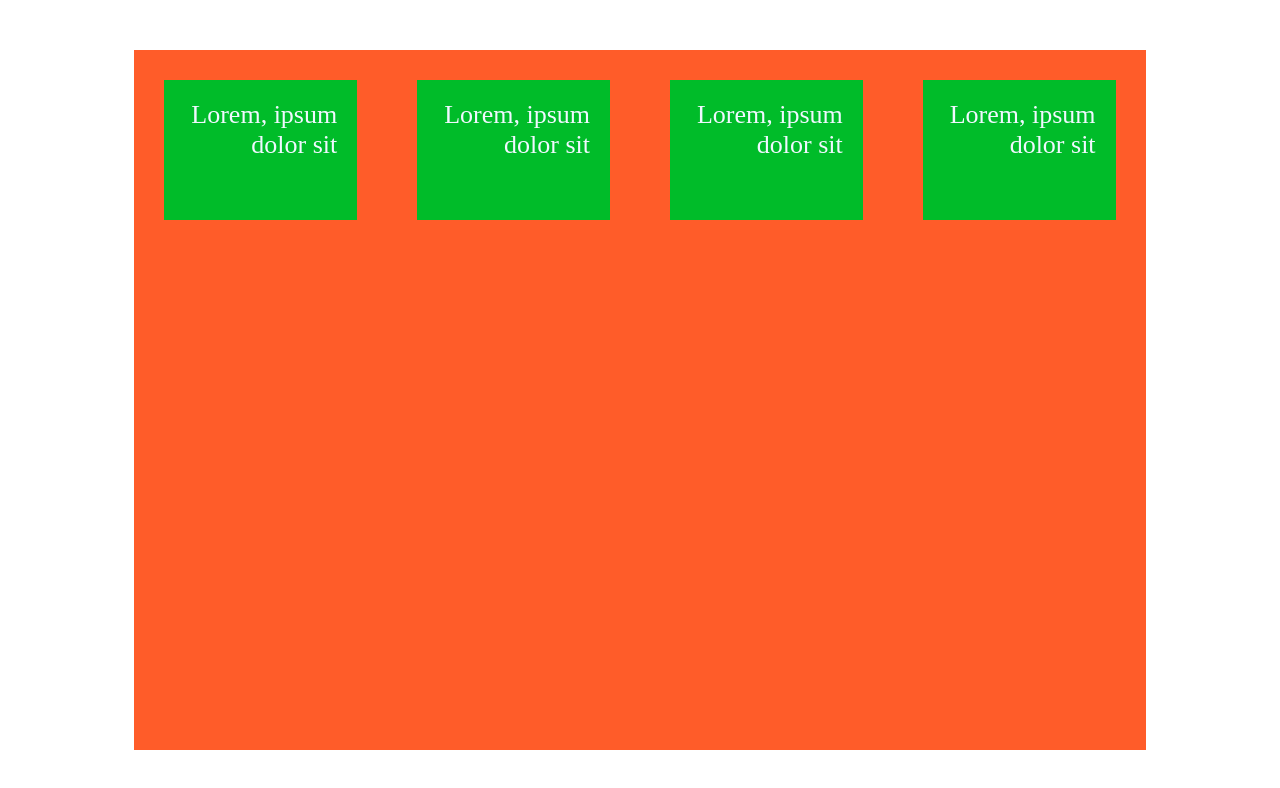
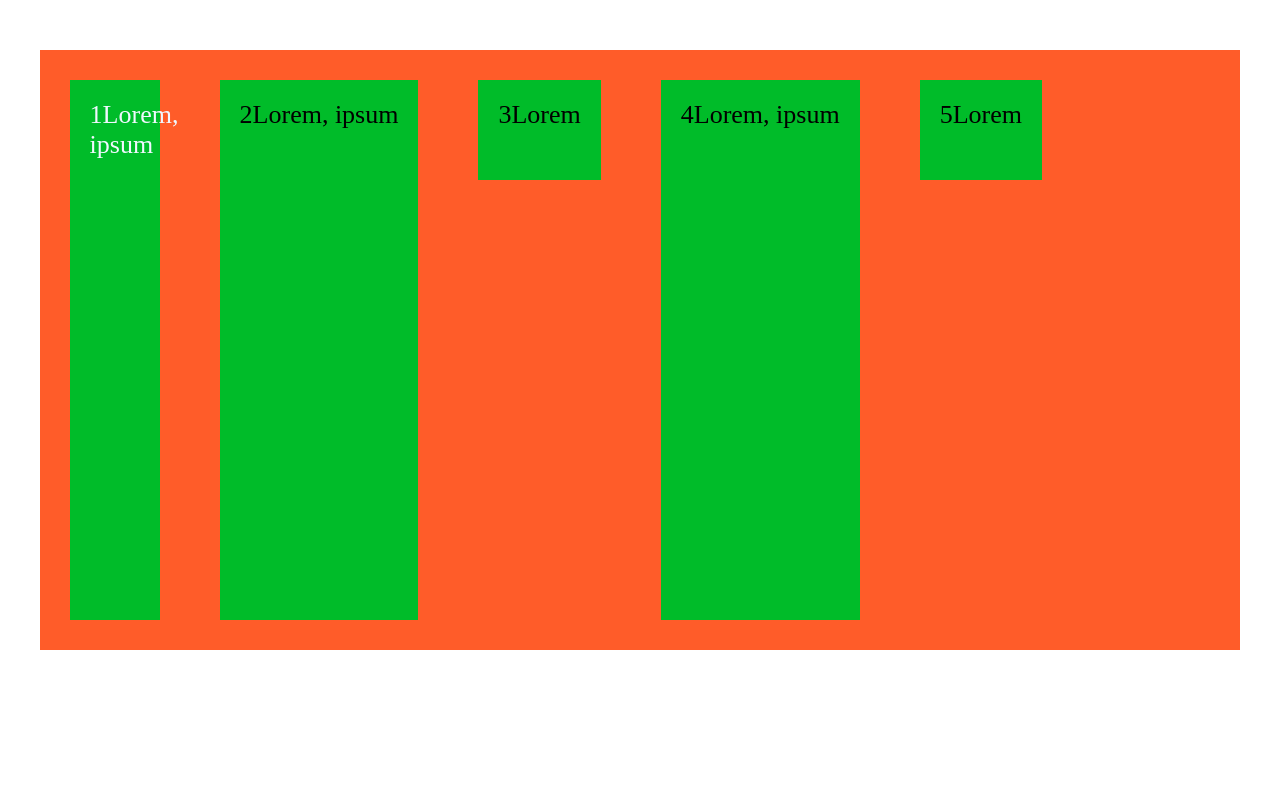
Before and after one commit to jsola02/Todos-los-cursos_CSS-Flexbox, a website built with Vite: page practica.html in a window 1280 px wide. Built offline with nearby package versions, Linux system fonts and the light colour scheme.

Commit message:
video 1 intro a flex

```diff
--- a/practica.html
+++ b/practica.html
@@ -11,10 +11,13 @@
 
 <body>
   <div class="contenedor">
-    <div class="hijo1">Lorem, ipsum dolor sit </div>
-    <div class="hijo1">Lorem, ipsum dolor sit</div>
-    <div class="hijo1">Lorem, ipsum dolor sit</div>
-    <div class="hijo1">Lorem, ipsum dolor sit</div>
+    <div class="hijo1">1Lorem, ipsum </div>
+    <div class="hijo2">2Lorem, ipsum </div>
+    <div class="hijo3">3Lorem </div>
+    <div class="hijo2">4Lorem, ipsum </div>
+    <div class="hijo3">5Lorem </div>
+
+
   </div>
 
 </body>
--- a/src/assets/css/micss.css
+++ b/src/assets/css/micss.css
@@ -1,30 +1,54 @@
 .contenedor {
-  width: 80%;
-  height: 700px;
+  width: 95%;
+  height: 600px;
   background: #ff5c29;
   margin: 50px auto;
   display: flex;
   flex-direction: row;
+  flex-wrap: wrap;
+  align-content: stretch;
 }
 
 .hijo1 {
   background: #00bc29;
-  width: 200px;
-  height: 100px;
+  width: 50px;
   color: aliceblue;
   margin: 30px;
   padding: 20px;
   font-size: 26px;
   text-align: center;
 
+
 }
 
-.hijo1 {
-  text-align: start;
+.hijo2 {
+
   text-align: end;
   text-align: justify;
   text-align: left;
   text-align: right;
-  display: flex;
+  text-align: start;
+  background: #00bc29;
+  margin: 30px;
+  padding: 20px;
+  font-size: 26px;
+  text-align: center;
+
 
 }
+
+.hijo3 {
+  height: 60px;
+  text-align: end;
+  text-align: justify;
+  text-align: left;
+  text-align: right;
+  text-align: start;
+  background: #00bc29;
+  margin: 30px;
+  padding: 20px;
+  font-size: 26px;
+  text-align: center;
+
+
+}
```
